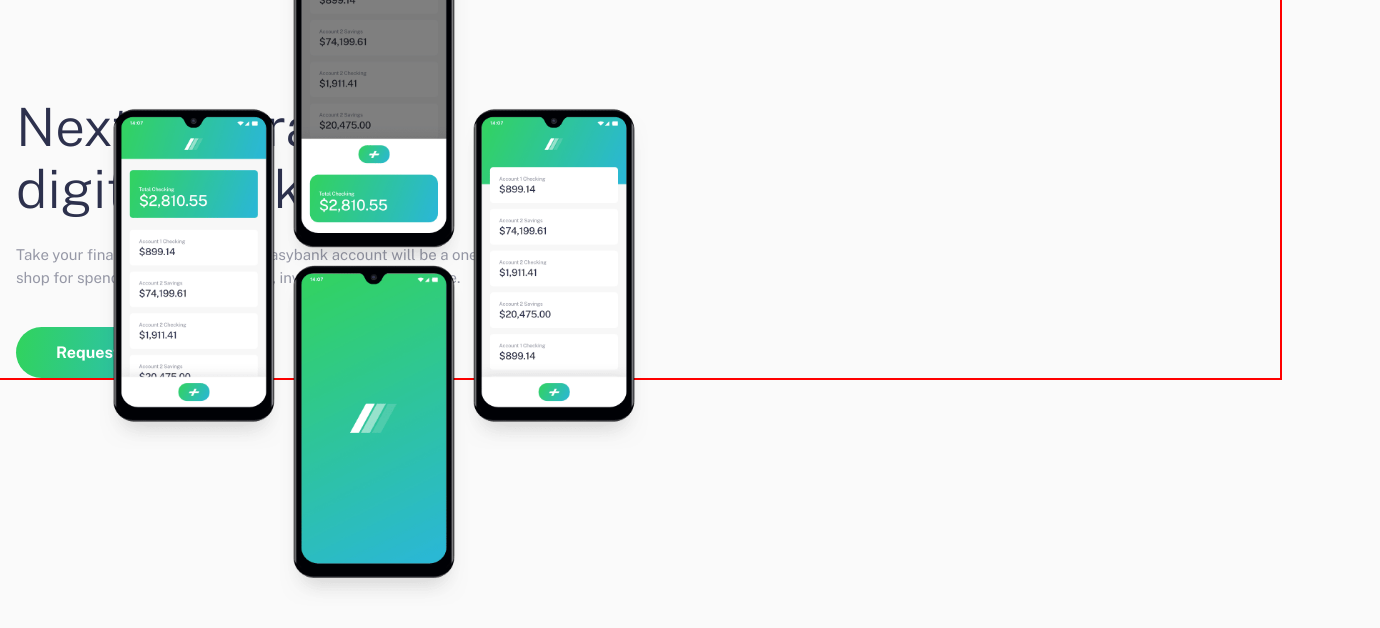
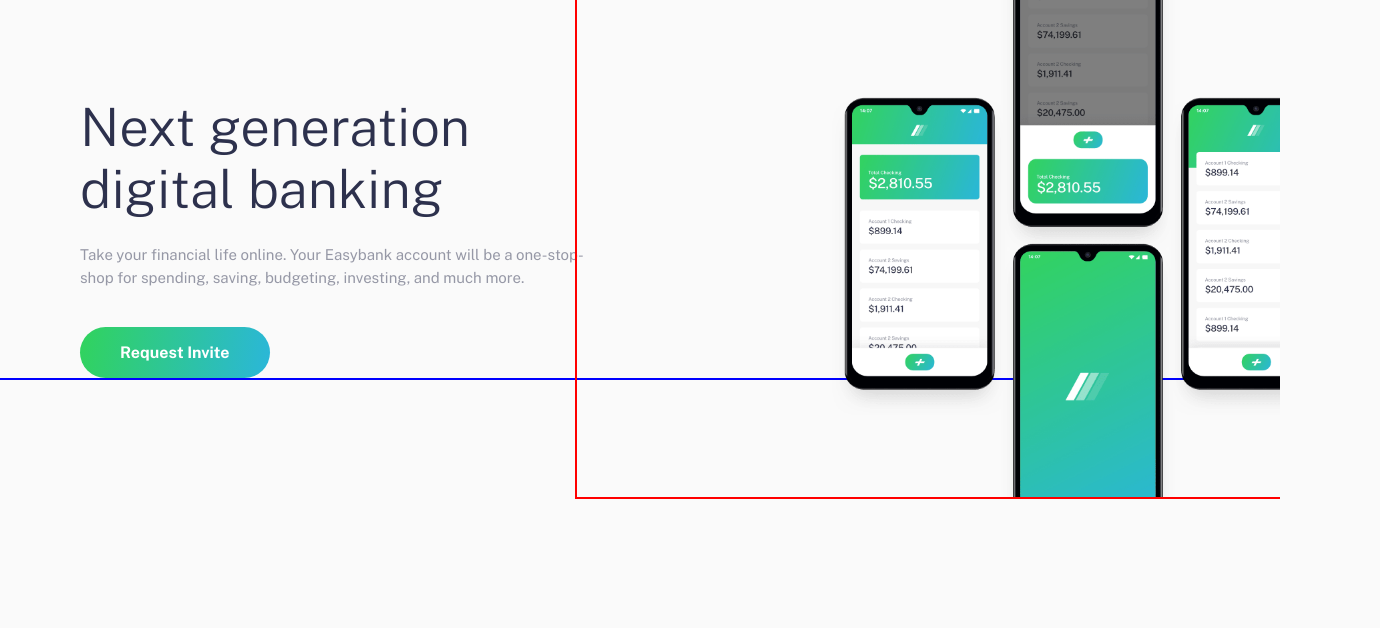
Before and after one commit to buneeIsSlo/landings, a website built with Vite: page easybank/index.html in a window 1280 px wide. Shown: the whole page, 1380 px wide, since content can reach past the window. Built offline with nearby package versions, Linux system fonts and the light colour scheme.

Commit message:
Fix: hero mockup image size

```diff
--- a/easybank/src/scss/layout/_hero.scss
+++ b/easybank/src/scss/layout/_hero.scss
@@ -2,6 +2,7 @@
 
 .hero {
     position: relative;
+    outline: 2px solid blue;
 
     &-container {
         padding-inline: 1rem;
@@ -9,7 +10,7 @@
         @include breakpoint(lg) {
             display: flex;
             flex-direction: row-reverse;
-            outline: 2px solid red;
+            // outline: 2px solid red;
         }
     }
 
@@ -35,19 +36,29 @@
 
     .hero-image {
         display: block;
-        width: 100%;
+        outline: 2px solid red;
 
         @include breakpoint(lg) {
-            flex: 1;
+            width: fit-content !important;
             position: absolute;
             top: 0;
-            left: 100px;
+            right: 0;
+            // height: 700px;
+            overflow: hidden;
         }
 
         img {
-            // display: block;
+            display: block;
             max-width: min(100%, 548px);
             margin: -65px auto;
+            overflow: hidden;
+
+            @include breakpoint(lg) {
+                display: inline;
+                float: right;
+                margin-right: -4rem;
+                max-width: min(100%, 40svw);
+            }
         }
     }
 
--- a/easybank/src/scss/utils/_helpers.scss
+++ b/easybank/src/scss/utils/_helpers.scss
@@ -1,4 +1,12 @@
 @use "./variables" as *;
+@use "./mixins" as *;
+
+.container {
+    @include breakpoint(lg) {
+        max-width: 90%;
+        margin-inline: auto;
+    }
+}
 
 .flex-group-col {
     display: flex;
```
